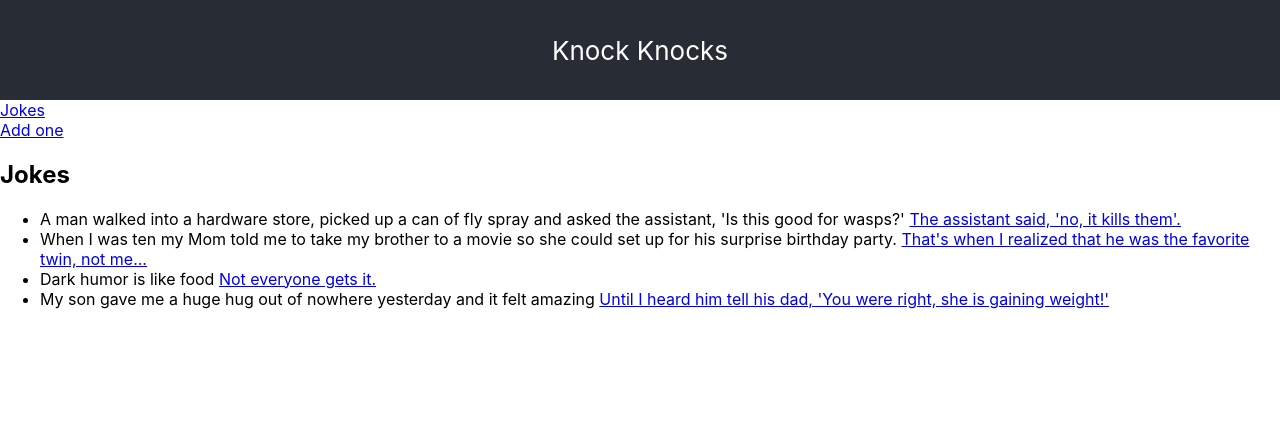
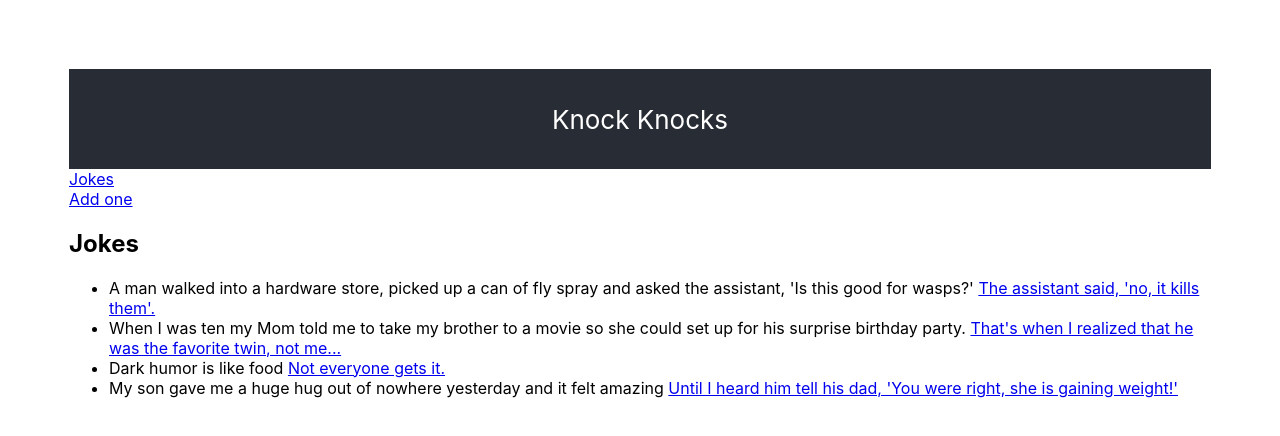
Before and after one commit to BrianLoveGa/frontend-mernLab, a React (Create React App) app in the folder jokesters/: page /jokes in a window 1280 px wide. Shown: the top 436 px of the page. Built offline with nearby package versions, Linux system fonts and the light colour scheme.

Commit message:
it works kinda

```diff
--- a/jokesters/src/App.css
+++ b/jokesters/src/App.css
@@ -20,3 +20,11 @@
 .App-link {
   color: #09d3ac;
 }
+
+
+
+html body{
+
+  margin:5%;
+  padding:5px;
+}
--- a/jokesters/src/JokeEdit.js
+++ b/jokesters/src/JokeEdit.js
@@ -12,9 +12,9 @@ export default class JokeEdit extends Component {
 					<br></br>
 					This is also where you delete a joke.
 				</h2>
-				<h3>the Joke premise {joke.setup} </h3>
+				<h3>the Joke premise :<br></br>{joke.setup} </h3>
 
-				<h2>Punchline {joke.punchline} </h2>
+				<h2>Punchline :<br></br>{joke.punchline} </h2>
 
 				<h3>
 					Click the delete button below to remove a joke once we figure out
--- a/jokesters/src/Jokeadd.js
+++ b/jokesters/src/Jokeadd.js
@@ -15,8 +15,10 @@ export default class Jokeadd extends Component {
 				<br></br>
 				<form>
 					<label for="id">joke id</label>
+					<br></br>
 					{/* <input> type="text" name="id" value="Joke id (a number)" </input> */}
 					<label for="setup">Setup for Joke</label>
+					<br></br>
 					{/* <input>type="text" name="setup" value=" Joke set-up "</input> */}
 					<label for="punchline">Punchline </label>
 					{/* <input>
```
